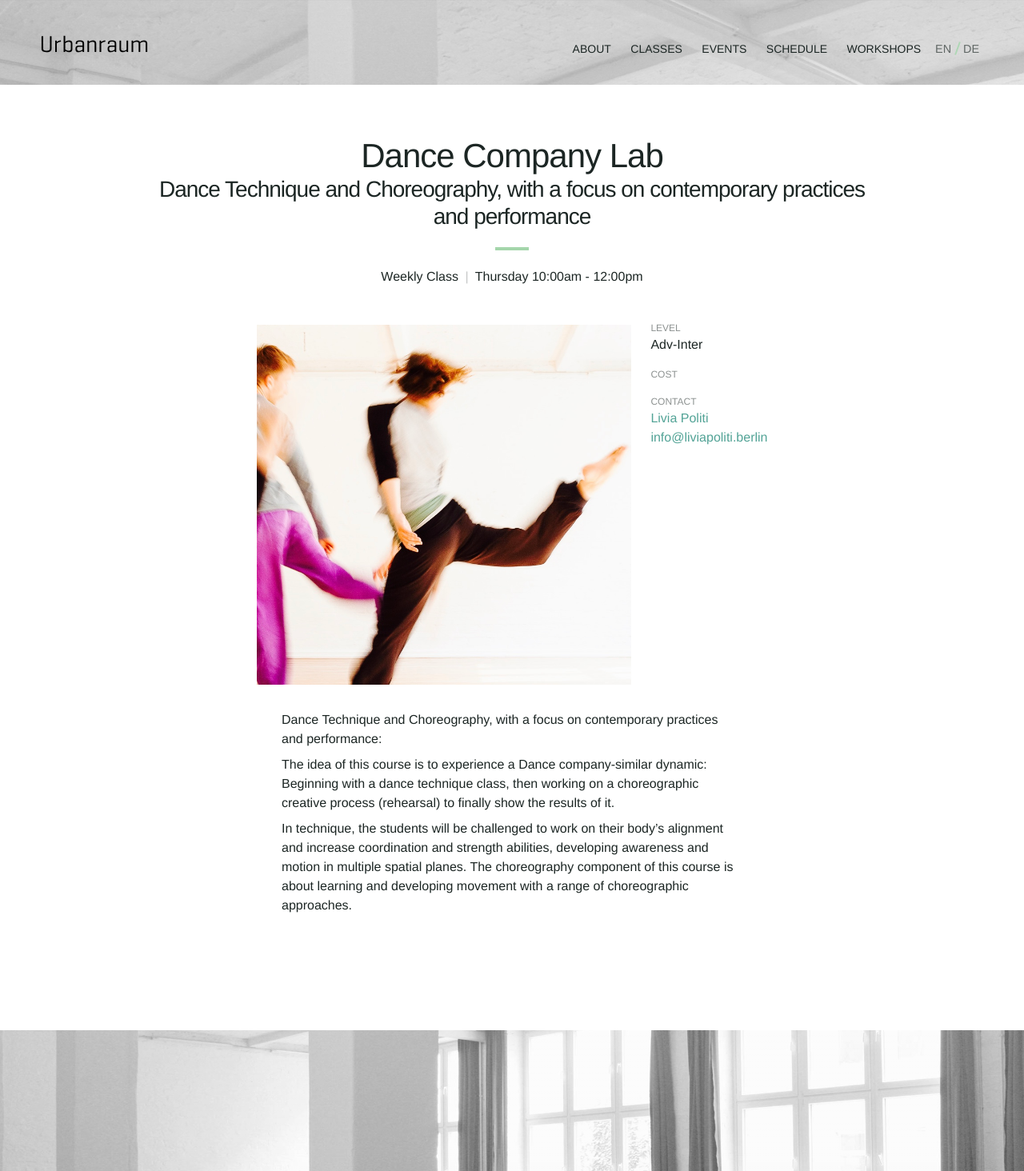
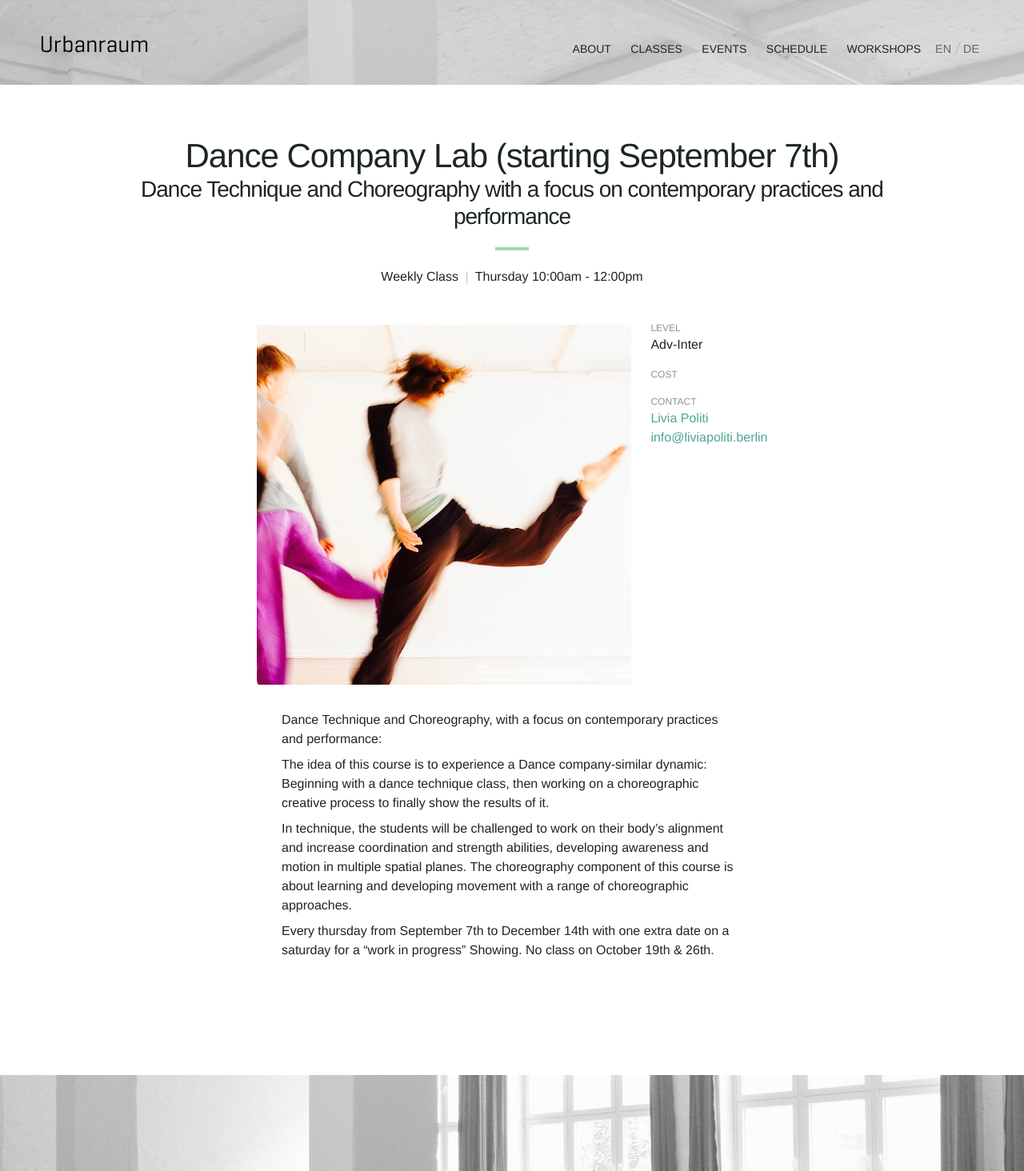
Before and after one commit to Kriesse/urbanraum, a Jekyll site: the page built from _classes/dance-company-lab.md, in a window 1280 px wide. Shown: the whole page at 80% size. Built offline with Jekyll 4.4.1, drawn with Linux system fonts in a browser that asks for light colours; nearby versions of some CDN libraries.

Commit message:
Update dance-company-lab.md

```diff
--- a/_classes/dance-company-lab.md
+++ b/_classes/dance-company-lab.md
@@ -7,11 +7,11 @@ schedule:
     end: "12:00pm"
 image: "class-dance-company-lab.jpg"
 
-title_en: "Dance Company Lab"
-title_de: "Tanzcompany Lab"
+title_en: "Dance Company Lab (starting September 7th)"
+title_de: "Tanzcompany Lab (ab 7. September 2017)"
 
-subtitle_en: "Dance Technique and Choreography, with a focus on contemporary practices and performance"
-subtitle_de: "Tanztechnik und Choreografie, mit Fokus auf zeitgenössischen Tanztechniken, Komposition und Performance"
+subtitle_en: "Dance Technique and Choreography with a focus on contemporary practices and performance"
+subtitle_de: "Tanztechnik und Choreografie mit Fokus auf zeitgenössischen Tanztechniken, Komposition und Performance"
 
 type_en: "Weekly Class"
 type_de: "Wöchentlicher Kurs"
@@ -28,18 +28,26 @@ price_de: |
 description_en: |
   Dance Technique and Choreography, with a focus on contemporary practices and performance:
 
-  The idea of this course is to experience a Dance company-similar dynamic: Beginning with a dance technique class, then working on a choreographic creative process (rehearsal) to finally show the results of it.
+  The idea of this course is to experience a Dance company-similar dynamic: Beginning with a dance technique class, then working on a choreographic creative process to finally show the results of it.
 
   In technique, the students will be challenged to work on their body’s alignment and increase coordination and strength abilities, developing awareness and motion in multiple spatial planes. The choreography component of this course is about learning and developing movement with a range of choreographic approaches.
+
+  Every thursday from September 7th to December 14th with one extra date on a saturday for a "work in progress" Showing.
+  No class on October 19th & 26th.
 
 
 
 description_de: |
-  Die Idee von diesem Kurs ist, eine Tanzcompany-ähnliche Dynamik zu erleben, beginnend mit einem Tanztechnik-Unterricht, an den ein choreografisch-kreativer Prozess (Probe) anschließt.
+  Die Idee von diesem Kurs ist, eine Tanzcompany-ähnliche Dynamik zu erleben, beginnend mit einem Tanztechnik-Unterricht, an den ein choreografisch-kreativer Prozess anschließt.
 
   Im Technikteil werden die Studenten herausgefordert, an der Ausrichtung ihres Körpers zu arbeiten und die Koordination, die Kraft und die Entwicklung von Bewusstsein und Bewegung auf mehreren räumlichen Ebenen zu erhöhen.
 
   Die Choreographie-Komponente dieses Kurses dient dem Erlernen und der Entwicklung von Bewegung mit Hilfe einer Vielfalt von Improvisation, Komposition und choreographischen Ansätzen.
 
 
+  Jeden Donnerstag von 7. September bis zum 14. Dezember 2017 + 1 extra Termin am Samstag für ein "work in progress" Showing.
+  Kein Unterricht am 19. und 26. Oktober.
+
+
+
 ---
```
